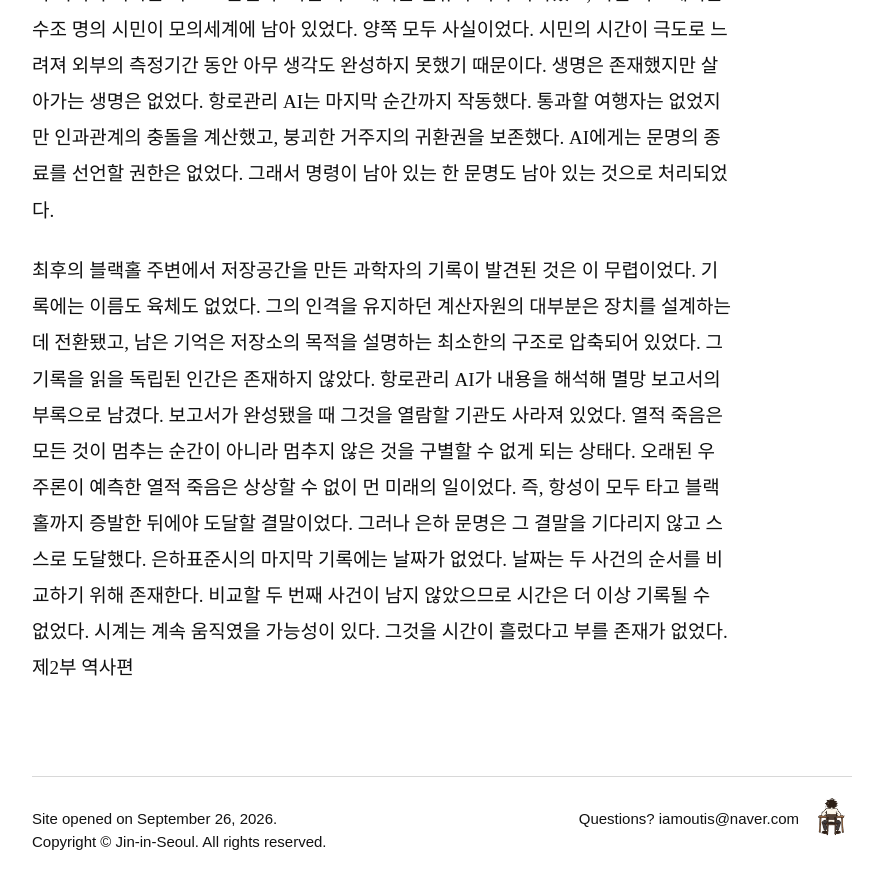
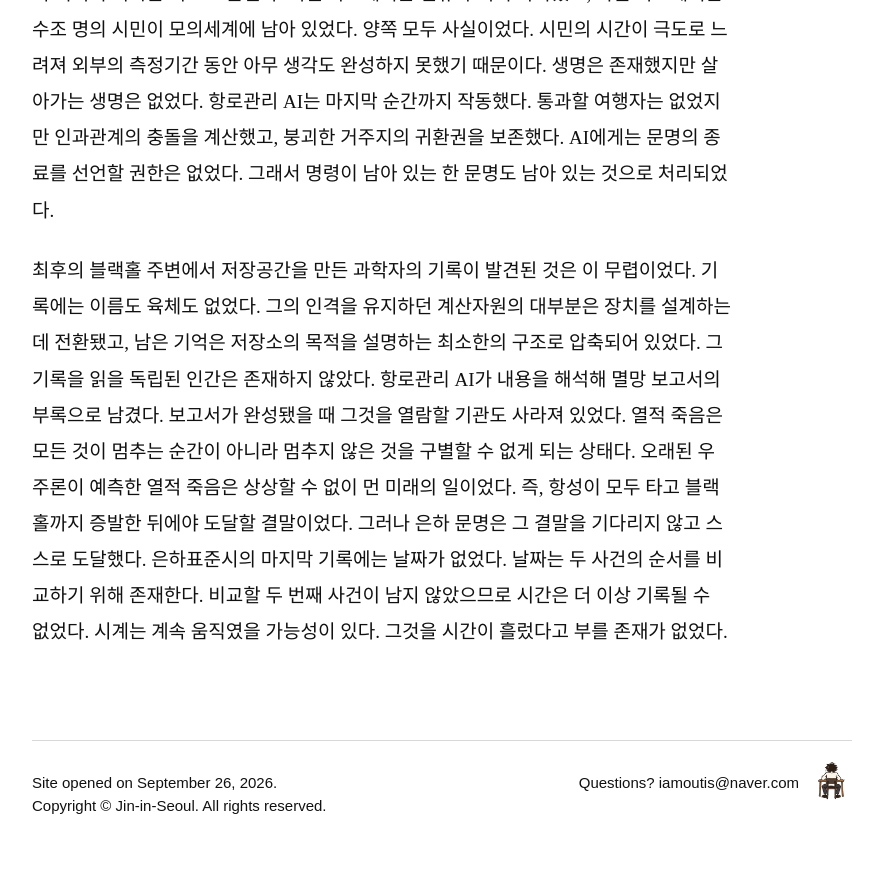
Before and after one commit to Jin-in-Seoul/Jin-in-Seoul, a Jekyll site: the page built from a-dictionary-of-galactic-extinction/ko/part-01/entry-09/index.html, in a window 1280 px wide and 900 px high, scrolled down 3048 px. Shown: the top 889 px of the window, without its empty margins (198-1074 px from the left). Built offline with Jekyll 4.4.1, drawn with Linux system fonts in a browser that asks for light colours.

Commit message:
Remove stray Part II label from Korean Part I entry 9

```diff
--- a/a-dictionary-of-galactic-extinction/ko/part-01/entry-09/index.html
+++ b/a-dictionary-of-galactic-extinction/ko/part-01/entry-09/index.html
@@ -61,7 +61,7 @@
       <p>먼저 사라진 것은 변방이었다. 연결권을 보장하기 위한 예비통로가 끝까지 유지되었지만, 통로 너머에서 응답할 계산소가 꺼진 뒤에는 빈 입구만 남았다. 항로관리 AI는 도착하지 않은 여행자의 가능성을 이유로 입구를 폐쇄하지 않았다. 은하의 마지막 교통망은 어디에도 도착하지 않는 문들로 이루어졌다. 중심부에서는 블랙홀 발전망이 수명을 연장했다. 회전에너지가 남은 블랙홀 주변으로 계산소와 기억보존소가 이동했다. 과거의 국가와 행성은 사라지고 어떤 블랙홀에서 에너지를 공급받는지가 새로운 소속이 되었다. 블랙홀들은 예측보다 빨리 가벼워졌다. 사건지평선의 면적이 줄어들 때마다 정보보존 체계는 내부 정보가 유실될 가능성을 계산했다. 손실을 막기 위해 더 많은 에너지가 투입되었다. 문명은 회전을 끌어내고 물질을 떨어뜨려 발전망을 유지했으며, 그 과정에서 흐른 에너지의 일부는 행방을 알 수 없는 결손으로 기록되었다. 문명은 블랙홀을 먹여 살리기 위해 블랙홀을 먹었고, 이미 죽은 자들을 보존하는 동안 살아 있는 문명의 수명은 줄어들었다. 마지막까지 남은 거대 블랙홀은 은하 중심에 있지 않았다. 중심부의 블랙홀은 너무 많은 문명이 의존한 탓에 일찍 고갈되었다. 최후의 발전원은 과거에 쓸모없다고 판정되어 망에서 늦게 연결된 외곽의 작은 블랙홀이었다. 그 주변으로 모든 기록이 모였다. 인간의 언어, 멸종한 생물의 유전자, 사라진 행성의 기후, 모의세계 시민들의 중단된 생각이 저장되었다. 기록을 읽을 사람보다 기록이 많았고, 기록을 보존하는 에너지가 사람을 유지하는 에너지보다 커졌다. 기록에 대한 삭제는 끝내 허용되지 않았다. 결손 에너지의 행방을 찾을 수 있다는 희망을 문명은 포기한 적이 없었다. 마치 잃어버린 금고의 열쇠처럼 결코 포기할 수 없었다. 그래서 기억의 주인이 언젠가 복원될 수 있다는 이유에서 아무것도 삭제할 수 없었다. 복원될 시민의 권리를 지키기 위해 살아 있는 시민에게 돌아갈 에너지가 줄었다. 기억을 지키기 위해 그것을 기억할 존재를 줄이는 쪽을 선택했다. 누구에게서 얼마나 빼앗았는지 특정할 수 없는 가장 안전한 선택이었기에 반대는 없었다.</p>
       <p>밤하늘의 별들은 차례로 어두워졌다. 어떤 별은 실제로 채굴과 노화 때문에 빛을 잃었고, 어떤 별은 여전히 빛났으나 그 빛의 일부가 관측자에게 도착하지 않았다. 가까운 별도 빛이 지나온 영역에서 결손이 심하면 먼 별보다 먼저 어두워질 수 있었다. 천문학자들은 보이지 않는 별의 중력을 측정했다. 빛이 줄어든 뒤에도 한동안 행성은 공전했고 성단은 형태를 유지했다. 시간이 더 흐르자 항성 채굴과 블랙홀의 회전에너지 추출이 천체들의 질량과 운동을 바꾸었다. 일부 발전망에서는 그 변화가 예상보다 빨랐고, 에너지의 행방도 모두 설명되지 않았다. 궤도가 풀리고 성단이 흩어졌다. 은하는 어두워지면서 점점 가벼워졌다.</p>
       <p>이 시기의 기록은 서로 모순된다. 어떤 자료에서는 인류가 이미 사라졌고, 다른 자료에서는 수조 명의 시민이 모의세계에 남아 있었다. 양쪽 모두 사실이었다. 시민의 시간이 극도로 느려져 외부의 측정기간 동안 아무 생각도 완성하지 못했기 때문이다. 생명은 존재했지만 살아가는 생명은 없었다. 항로관리 AI는 마지막 순간까지 작동했다. 통과할 여행자는 없었지만 인과관계의 충돌을 계산했고, 붕괴한 거주지의 귀환권을 보존했다. AI에게는 문명의 종료를 선언할 권한은 없었다. 그래서 명령이 남아 있는 한 문명도 남아 있는 것으로 처리되었다.</p>
-      <p>최후의 블랙홀 주변에서 저장공간을 만든 과학자의 기록이 발견된 것은 이 무렵이었다. 기록에는 이름도 육체도 없었다. 그의 인격을 유지하던 계산자원의 대부분은 장치를 설계하는 데 전환됐고, 남은 기억은 저장소의 목적을 설명하는 최소한의 구조로 압축되어 있었다. 그 기록을 읽을 독립된 인간은 존재하지 않았다. 항로관리 AI가 내용을 해석해 멸망 보고서의 부록으로 남겼다. 보고서가 완성됐을 때 그것을 열람할 기관도 사라져 있었다. 열적 죽음은 모든 것이 멈추는 순간이 아니라 멈추지 않은 것을 구별할 수 없게 되는 상태다. 오래된 우주론이 예측한 열적 죽음은 상상할 수 없이 먼 미래의 일이었다. 즉, 항성이 모두 타고 블랙홀까지 증발한 뒤에야 도달할 결말이었다. 그러나 은하 문명은 그 결말을 기다리지 않고 스스로 도달했다. 은하표준시의 마지막 기록에는 날짜가 없었다. 날짜는 두 사건의 순서를 비교하기 위해 존재한다. 비교할 두 번째 사건이 남지 않았으므로 시간은 더 이상 기록될 수 없었다. 시계는 계속 움직였을 가능성이 있다. 그것을 시간이 흘렀다고 부를 존재가 없었다.제2부 역사편</p>
+      <p>최후의 블랙홀 주변에서 저장공간을 만든 과학자의 기록이 발견된 것은 이 무렵이었다. 기록에는 이름도 육체도 없었다. 그의 인격을 유지하던 계산자원의 대부분은 장치를 설계하는 데 전환됐고, 남은 기억은 저장소의 목적을 설명하는 최소한의 구조로 압축되어 있었다. 그 기록을 읽을 독립된 인간은 존재하지 않았다. 항로관리 AI가 내용을 해석해 멸망 보고서의 부록으로 남겼다. 보고서가 완성됐을 때 그것을 열람할 기관도 사라져 있었다. 열적 죽음은 모든 것이 멈추는 순간이 아니라 멈추지 않은 것을 구별할 수 없게 되는 상태다. 오래된 우주론이 예측한 열적 죽음은 상상할 수 없이 먼 미래의 일이었다. 즉, 항성이 모두 타고 블랙홀까지 증발한 뒤에야 도달할 결말이었다. 그러나 은하 문명은 그 결말을 기다리지 않고 스스로 도달했다. 은하표준시의 마지막 기록에는 날짜가 없었다. 날짜는 두 사건의 순서를 비교하기 위해 존재한다. 비교할 두 번째 사건이 남지 않았으므로 시간은 더 이상 기록될 수 없었다. 시계는 계속 움직였을 가능성이 있다. 그것을 시간이 흘렀다고 부를 존재가 없었다.</p>
     </article>
 
     {% include footer.html %}
```
